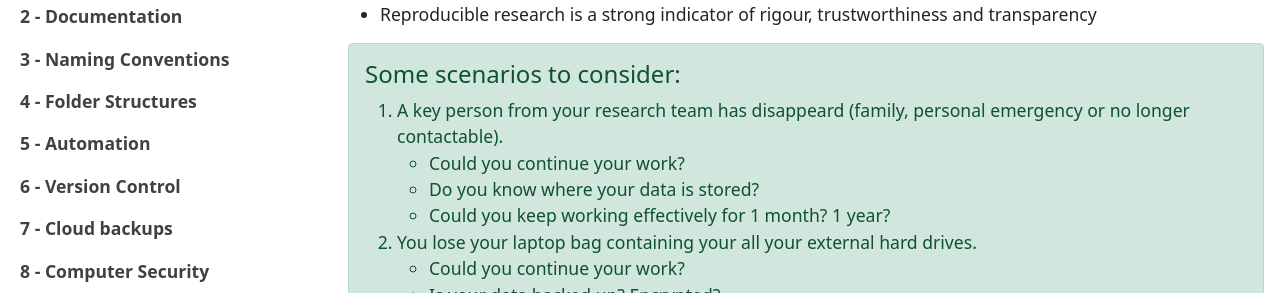
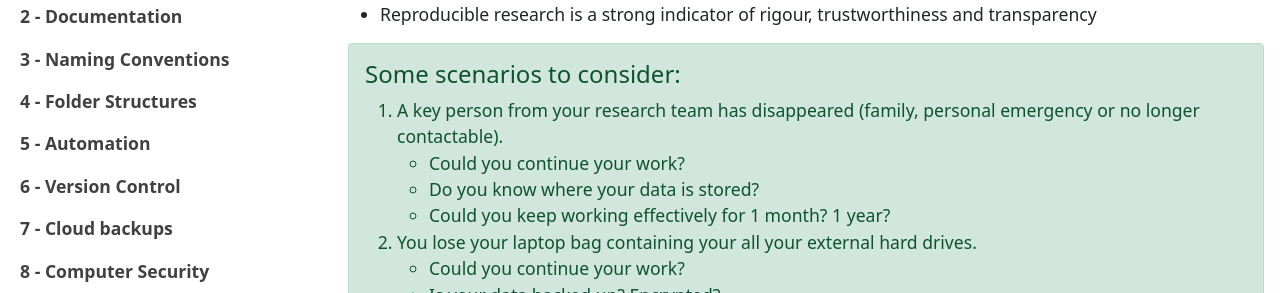
Before and after one commit to guereslib/ten-reproducible-research-things, a Jekyll site: the page built from content/00-intro.md, in a window 1280 px wide and 900 px high, scrolled down 1267 px. Shown: the part 162-455 px from the top of the window. Built offline with Jekyll 4.4.1, drawn with Linux system fonts in a browser that asks for light colours.

Commit message:
Update 00-intro.md

```diff
--- a/content/00-intro.md
+++ b/content/00-intro.md
@@ -26,7 +26,7 @@ Reproducible research has most of the advantages of replicating studies without
 {% include alert.html text="
 #### Some scenarios to consider:
 
-1. A key person from your research team has disappeard (family, personal emergency or no longer contactable).
+1. A key person from your research team has disappeared (family, personal emergency or no longer contactable).
 - Could you continue your work?
 - Do you know where your data is stored?
 - Could you keep working effectively for 1 month? 1 year?
```
